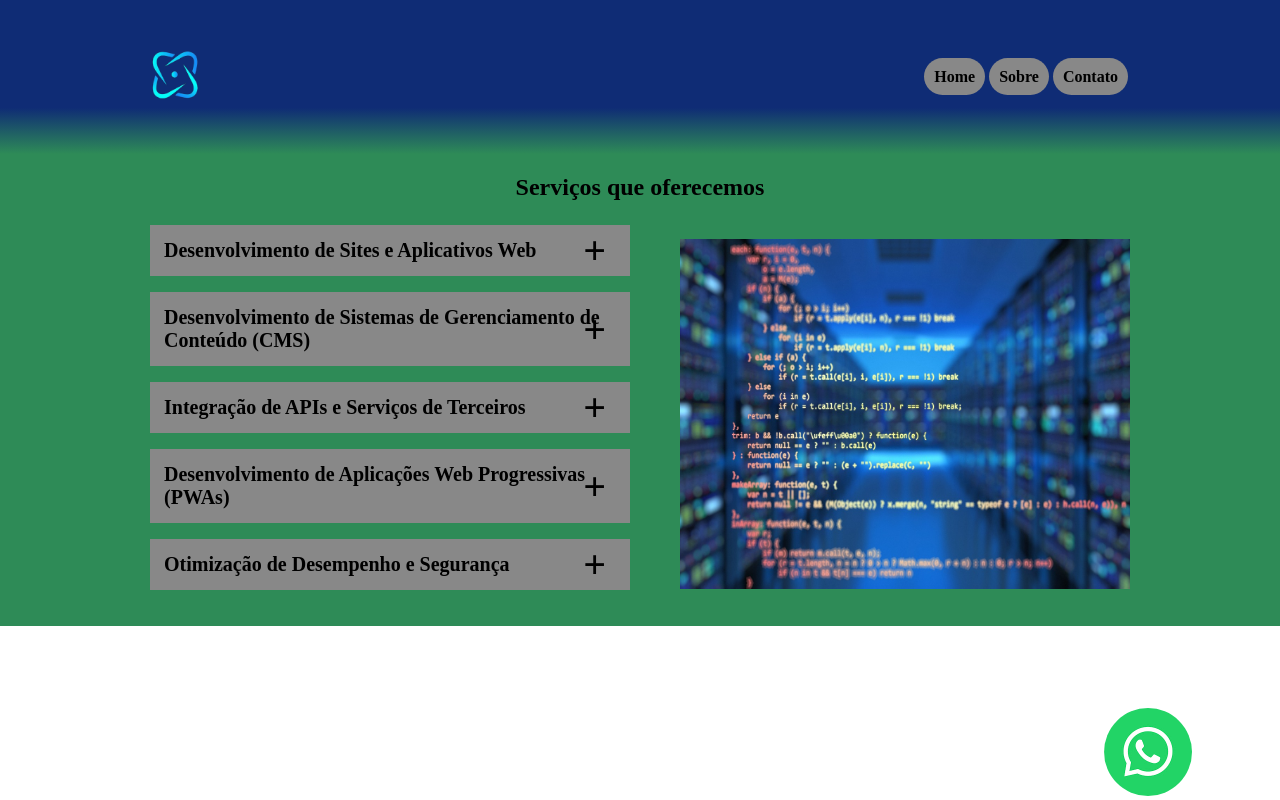
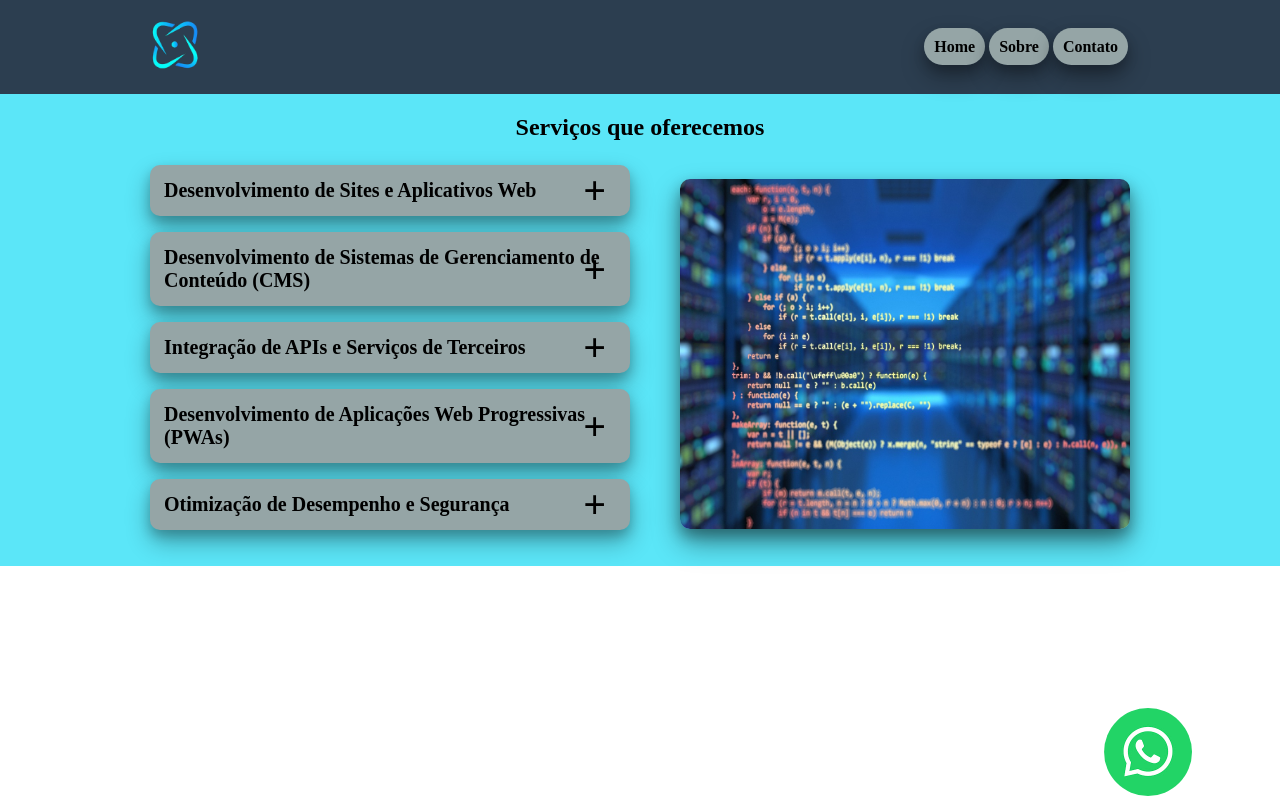
Before and after one commit to mxwlladriano/mfsistemas, a website: page index.html in a window 1280 px wide. Drawn offline with nearby package versions, Linux system fonts and the light colour scheme; files that its build step writes are made by us from their sources; files whose address does not match are found by name.

Commit message:
atualização de cores e efeito aos botões

```diff
--- a/src/styles/_header.scss
+++ b/src/styles/_header.scss
@@ -1,9 +1,9 @@
 
 .header{
-    background: linear-gradient(to bottom, #0f2c75 70%, #2E8B57) 90%;
+    background-color: #2c3e50;
 
     .container{
-        padding: 50px 150px;
+        padding: 20px 150px;
         display: flex;
         justify-content: space-between;
         align-items: center;
@@ -27,14 +27,19 @@
                 margin: 0 2px;
                 color: #000;
                 font-weight: bold;
-                background-color: #888888;
+                background-color: #95a5a6;
                 border-radius: 20px;
-                transition: background-color 0.3s ease;
+                transition: background-color 0.9s ease, transform 0.3s ease, box-shadow 0.3s ease;
+                box-shadow: 0 12px 24px rgba(0, 0, 0, 0.3), 0 6px 12px rgba(0, 0, 0, 0.2);
                 }
 
                 a:hover{
-                    background-color: #AAAAAA;
+                    background-color: #8d7f7f;
                 }
+            }
+
+            li:hover{
+                transform: translateY(-1px);
             }
         }
     }
--- a/src/styles/_home.scss
+++ b/src/styles/_home.scss
@@ -1,6 +1,6 @@
 .faq {
     padding: 20px 150px;
-    background-color: #2E8B57;
+    background-color: #5be6f8;
 
     .cta {
         position: fixed;
@@ -26,12 +26,17 @@
 }
 
 .faq__questions__item {
-    background-color: #888888;
+    background-color: #95a5a6;
     margin-bottom: 16px;
+    border-radius: 10px;
+    transition: background-color 0.9s ease, transform 0.2s ease, box-shadow 0.3s ease;
+    box-shadow: 0 12px 24px rgba(0, 0, 0, 0.3), 0 6px 12px rgba(0, 0, 0, 0.2);
+
 }
 
 .faq__questions__item:hover{
-    background-color: #AAAAAA;
+    background-color: #7f8c8d;
+    transform: translateY(-06px);
 }
 
 
@@ -42,7 +47,8 @@
     padding: 14px;
     display: block;
     cursor: pointer;
-    position: relative
+    position: relative;
+
 }
 
 .faq__questions__item__question::after {
@@ -80,6 +86,9 @@
     .image{
         width: 450px;
         height: 350px;
+        border-radius: 10px;
+        transition: background-color 0.3s ease, transform 0.2s ease, box-shadow 0.3s ease; /* Adicionando transição para suavizar a mudança */
+        box-shadow: 0 14px 28px rgba(0, 0, 0, 0.4), 0 7px 14px rgba(0, 0, 0, 0.3); /* Efeito de sombra 3D mais pronunciado */
     }
 
 }
```
